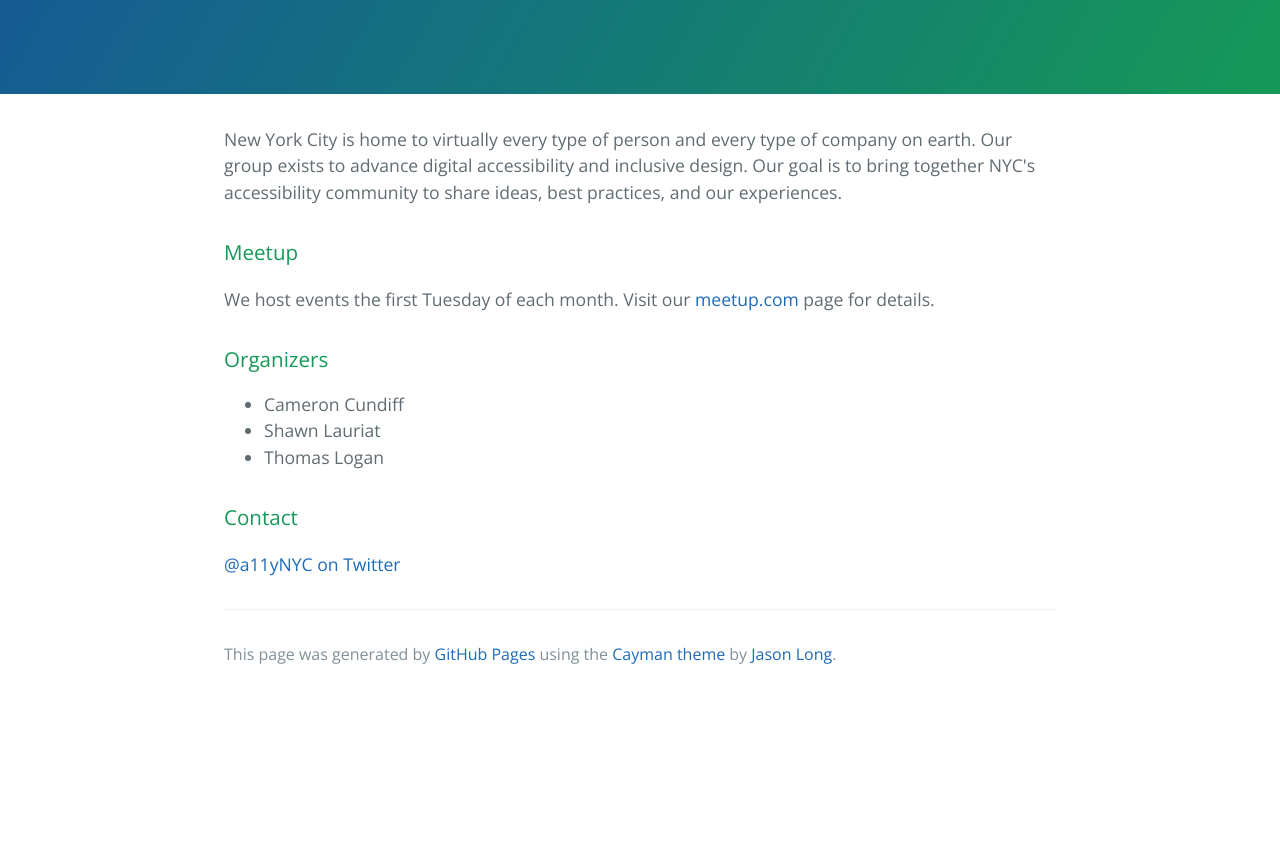
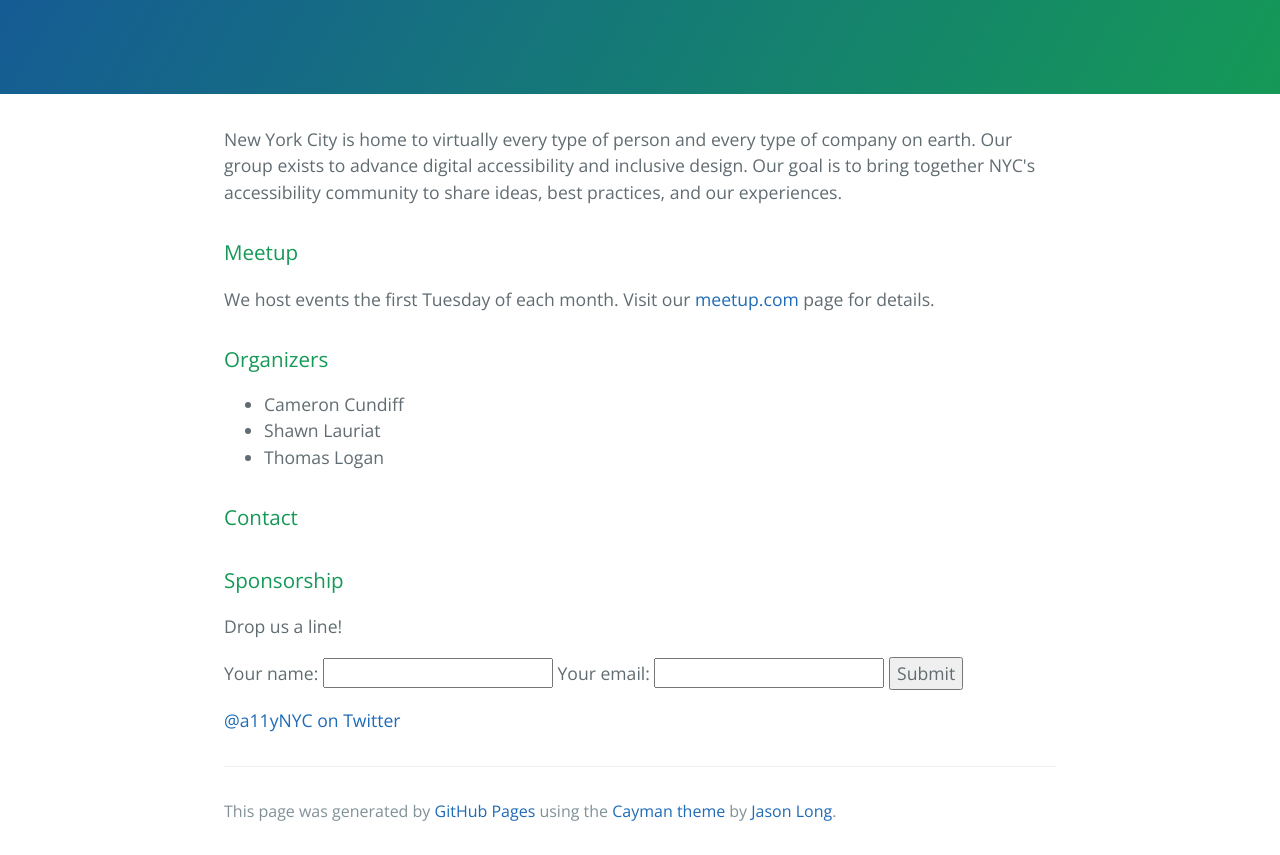
Before and after one commit to a11ynyc/a11ynyc, a plain HTML site: page index.html in a window 1280 px wide. Shown: the part 176-1031 px from the top of the page. Before the commit the page ends 874 px from the top, so only its background shows below. Drawn offline with nearby package versions, Linux system fonts and the light colour scheme.

Commit message:
Add contact/sponsorship form

```diff
--- a/index.html
+++ b/index.html
@@ -35,6 +35,17 @@
 <h3>
 <a id="contact" class="anchor" href="#contact" aria-hidden="true"><span class="octicon octicon-link"></span></a>Contact</h3>
 
+<h3>Sponsorship</h3>
+
+<p>Drop us a line!</p>
+
+<form accept-charset="UTF-8" action="https://formkeep.com/f/db729a808892" method="POST">
+  <input type="hidden" name="utf8" value="✓">
+  <label>Your name: <input type="email" name="email"></label>
+  <label>Your email: <input type="text" name="name"></label>
+  <button type="submit">Submit</button>
+</form>
+
 <p><a href="https://twitter.com/a11yNYC">@a11yNYC on Twitter</a></p>
 
       <footer class="site-footer">
```
